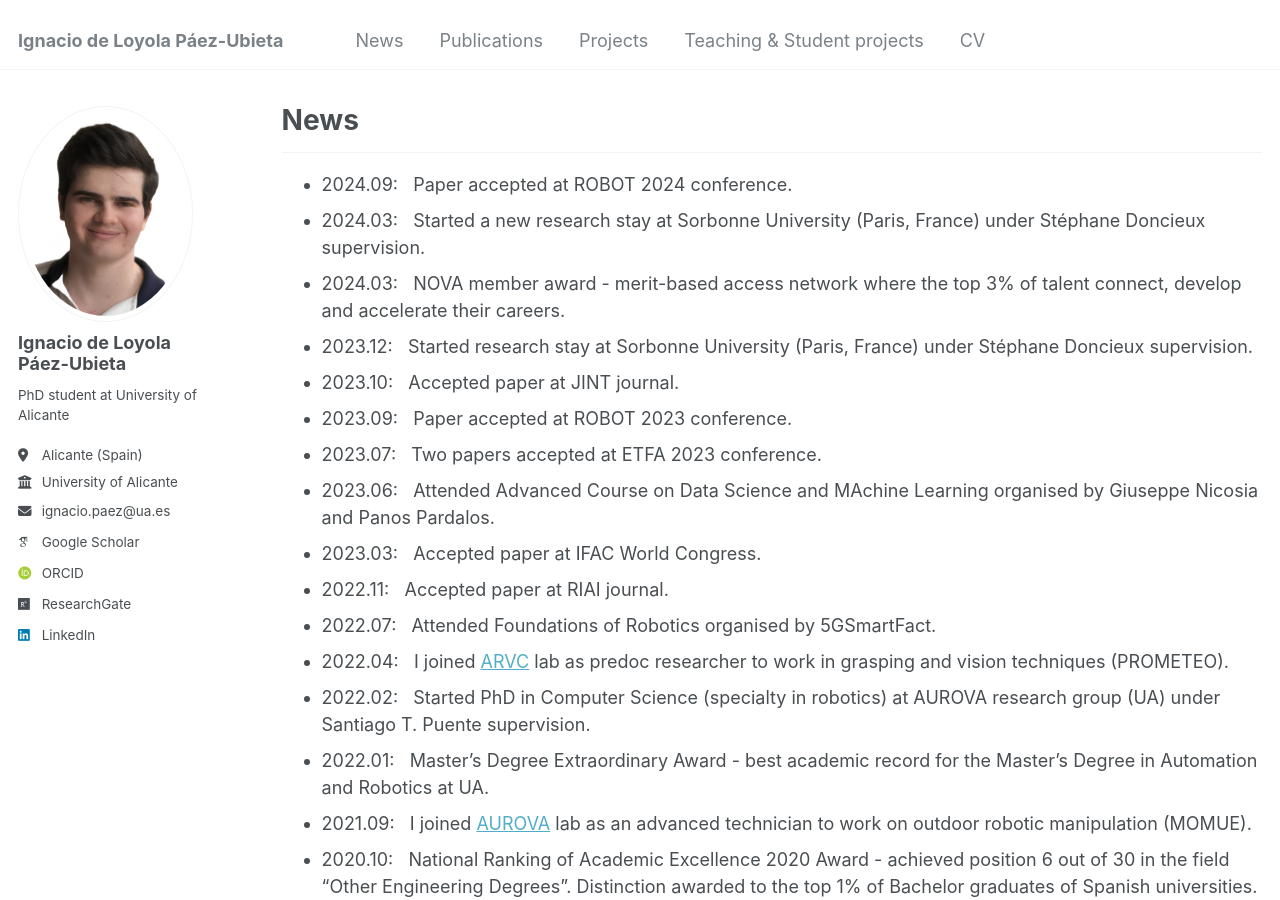
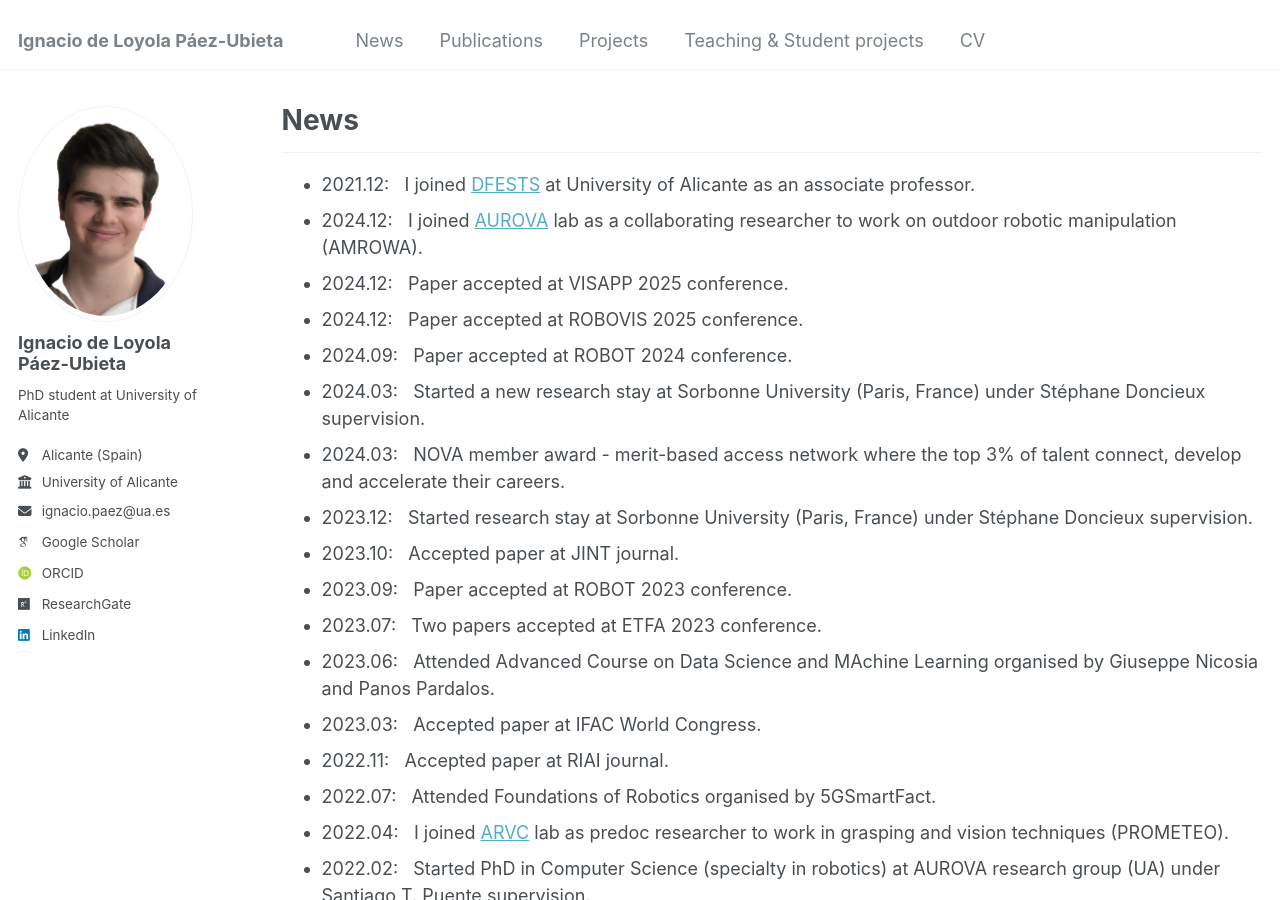
Before and after one commit to ignpaub/ignpaub.github.io, a Jekyll site: the page built from _pages/news.md, in a window 1280 px wide and 900 px high. Built offline with Jekyll 4.4.1, drawn with Linux system fonts in a browser that asks for light colours; some web fonts are replaced.

Commit message:
Add files via upload

```diff
--- a/_pages/news.md
+++ b/_pages/news.md
@@ -5,6 +5,10 @@ permalink: /news/
 author_profile: true
 ---
 ---
+- 2021.12: &nbsp; I joined [DFESTS](https://dfests.ua.es/) at University of Alicante as an associate professor.
+- 2024.12: &nbsp; I joined [AUROVA](http://www.aurova.ua.es/) lab as a collaborating researcher to work on outdoor robotic manipulation (AMROWA).
+- 2024.12: &nbsp; Paper accepted at VISAPP 2025 conference.
+- 2024.12: &nbsp; Paper accepted at ROBOVIS 2025 conference.
 - 2024.09: &nbsp; Paper accepted at ROBOT 2024 conference.
 - 2024.03: &nbsp; Started a new research stay at Sorbonne University (Paris, France) under Stéphane Doncieux supervision.
 - 2024.03: &nbsp; NOVA member award - merit-based access network where the top 3% of talent connect, develop and accelerate their careers.
```
